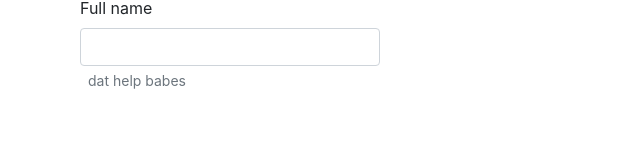
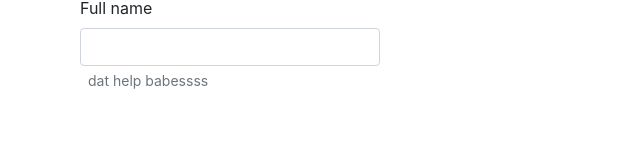
Before and after one commit to jaygraygray/frontend-boilerplate, a React app: page / in a window 1280 px wide. Shown: the part 156-300 px from the top of the page, without its empty margins (0-640 px from the left). Built offline with nearby package versions, Linux system fonts and the light colour scheme.

Commit message:
arbitrary change

```diff
--- a/src/App.tsx
+++ b/src/App.tsx
@@ -22,9 +22,10 @@ function App(): ReactElement {
             <Input
               label="Full name"
               size="md"
-              helpText="dat help babes"
+              helpText="dat help babessss"
               onChange={onChange}
               value={val}
+              // todo make validation work
               restrictedCharacters="<>"
             />
           </>
```
